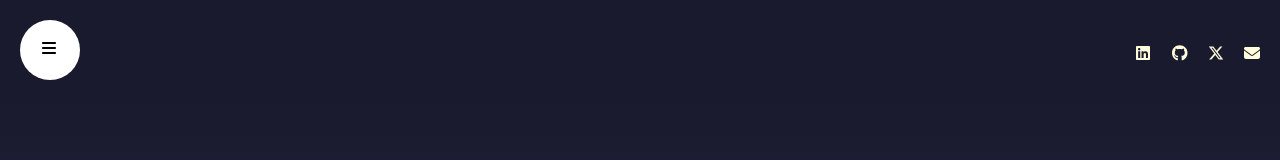
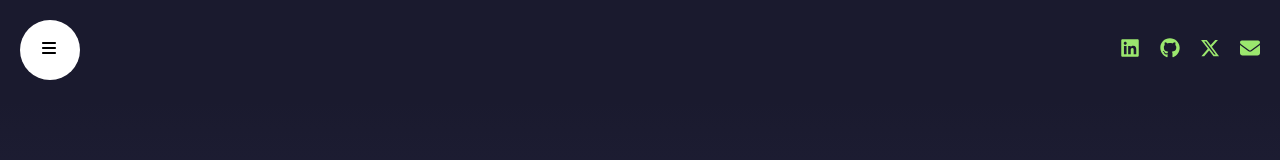
Before and after one commit to FatemeGhalandari/fatemeghalandari.github.io, a React (Vite) app: page / in a window 1280 px wide. Shown: the top 160 px of the page. Built offline with nearby package versions, Linux system fonts and the light colour scheme.

Commit message:
style: Update Navbar component with social media icons and fix CSS

```diff
--- a/src/components/Navbar.jsx
+++ b/src/components/Navbar.jsx
@@ -24,20 +24,29 @@ const Navbar = () => {
           </motion.span>
         </a> */}
         <ul className="flex gap-5">
-          <a
-            href="https://www.linkedin.com/in/fghalandarii/"
-            className="w-4 h-4"
-          >
-            <FontAwesomeIcon icon={faLinkedin} />
+          <a href="https://www.linkedin.com/in/fghalandarii/">
+            <FontAwesomeIcon
+              icon={faLinkedin}
+              style={{ width: "20px", height: "20px", color: "#9be76e" }}
+            />
           </a>
-          <a href="https://github.com/FatemeGhalandari" className="w-4 h-4">
-            <FontAwesomeIcon icon={faGithub} />
+          <a href="https://github.com/FatemeGhalandari">
+            <FontAwesomeIcon
+              icon={faGithub}
+              style={{ width: "20px", height: "20px", color: "#9be76e" }}
+            />
           </a>
-          <a href="https://twitter.com/fghalandarii" className="w-4 h-4">
-            <FontAwesomeIcon icon={faXTwitter} />
+          <a href="https://twitter.com/fghalandarii">
+            <FontAwesomeIcon
+              icon={faXTwitter}
+              style={{ width: "20px", height: "20px", color: "#9be76e" }}
+            />
           </a>
-          <a href="mailto:fghalandarii@gmail.com" className="w-4 h-4">
-            <FontAwesomeIcon icon={faEnvelope} />
+          <a href="mailto:fghalandarii@gmail.com">
+            <FontAwesomeIcon
+              icon={faEnvelope}
+              style={{ width: "20px", height: "20px", color: "#9be76e" }}
+            />
           </a>
         </ul>
       </div>
```
